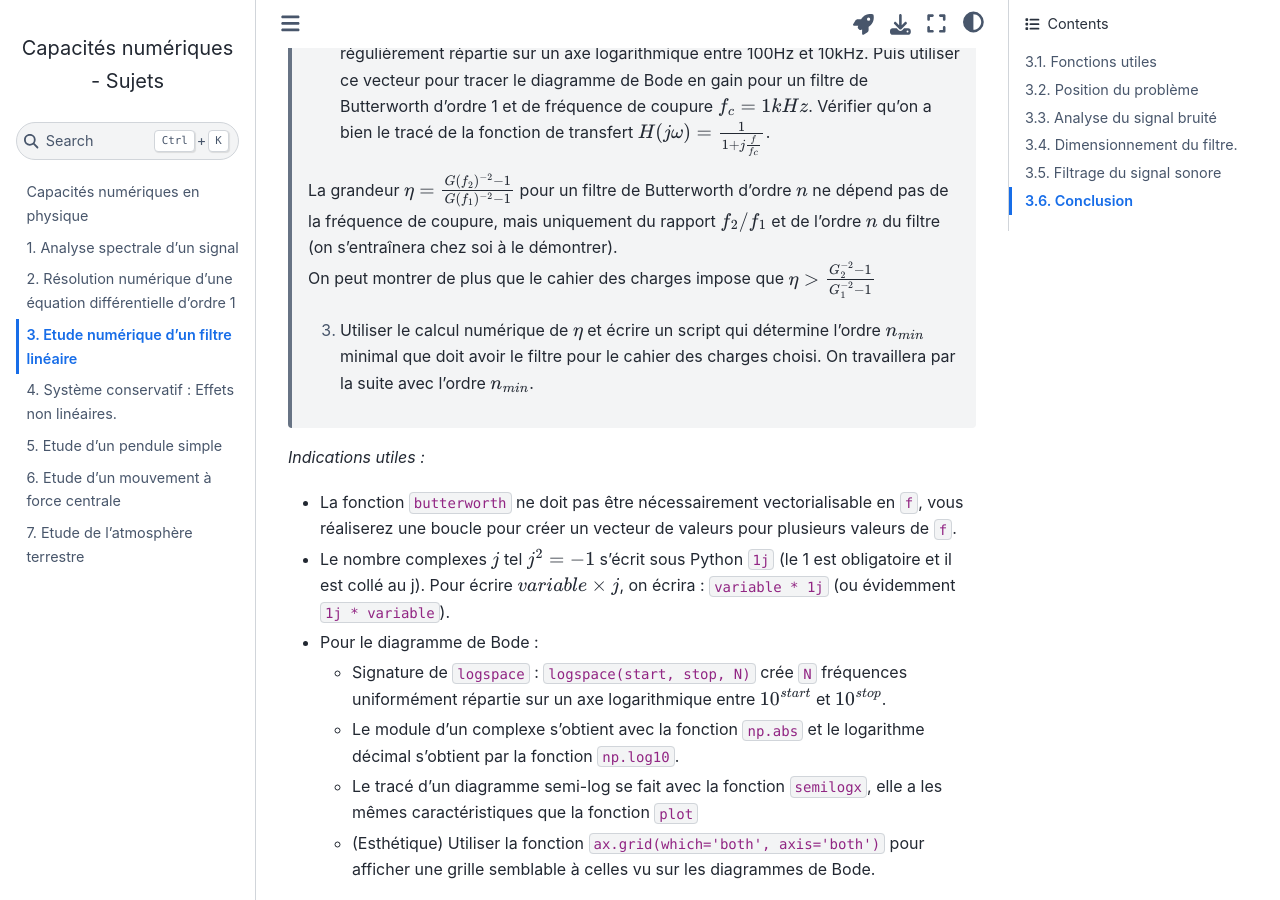
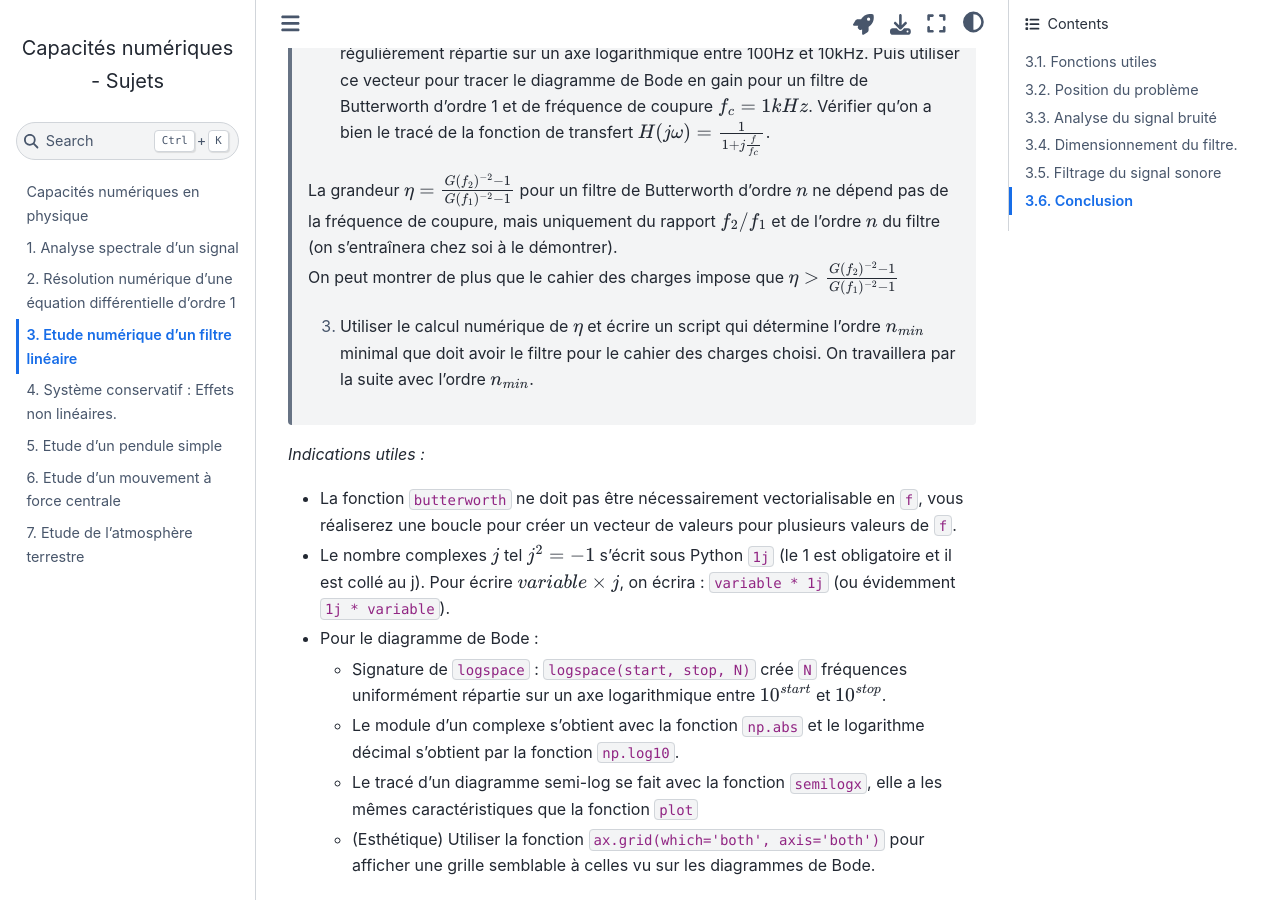
Before and after one commit to pcsi3physiquestan/capacites_numeriques_sources, a Jupyter Book: the page built from elec_filtrage.md, in a window 1280 px wide and 900 px high, scrolled down 4237 px. Built offline with Jupyter Book 1.0.4 settings and Sphinx 7.4.7 and the Sphinx Book theme 1.1.4, drawn with Linux system fonts in a browser that asks for light colours.

Commit message:
Mise à jour des sources

```diff
--- a/elec_filtrage.md
+++ b/elec_filtrage.md
@@ -145,7 +145,7 @@ avec $p_k = \exp\left( {j (2k + n -1 }) \pi \over 2n\right)$ et $f_c$ la fréque
 > 2. En utilisant la fonction `logspace` de `numpy`, créer un vecteur de fréquence régulièrement répartie sur un axe logarithmique entre 100Hz et 10kHz. Puis utiliser ce vecteur pour tracer le diagramme de Bode en gain pour un filtre de Butterworth d'ordre 1 et de fréquence de coupure $f_c = 1kHz$. Vérifier qu'on a bien le tracé de la fonction de transfert $H(j\omega) = {1 \over 1 + j {f \over f_c}}$.
 >
 > La grandeur $\eta = {G(f_2)^{-2} - 1 \over G(f_1)^{-2} - 1}$ pour un filtre de Butterworth d'ordre $n$ ne dépend pas de la fréquence de coupure, mais uniquement du rapport $f_2 /f_1$ et de l'ordre $n$ du filtre (on s'entraînera chez soi à le démontrer).
-> On peut montrer de plus que le cahier des charges impose que $\eta > {G_2^{-2} - 1 \over G_1^{-2} - 1}$
+> On peut montrer de plus que le cahier des charges impose que $\eta > {G(f_2)^{-2} - 1 \over G(f_1)^{-2} - 1}$
 >
 > 3. Utiliser le calcul numérique de $\eta$ et écrire un script qui détermine l'ordre $n_{min}$ minimal que doit avoir le filtre pour le cahier des charges choisi. On travaillera par la suite avec l'ordre $n_{min}$.
 >
```
